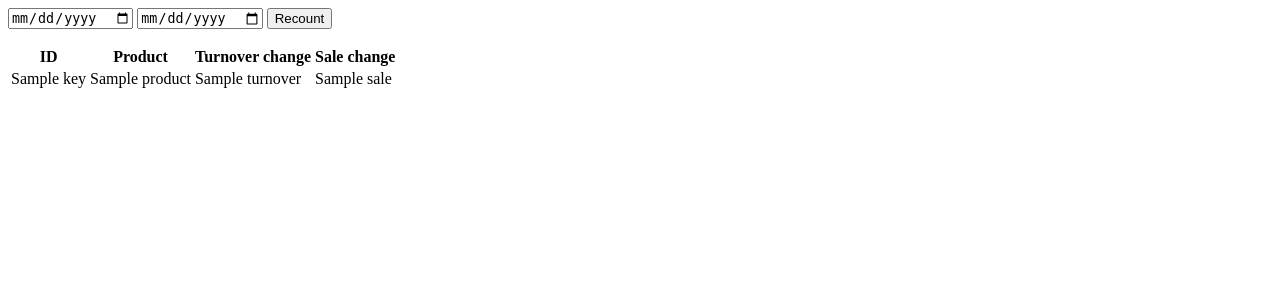
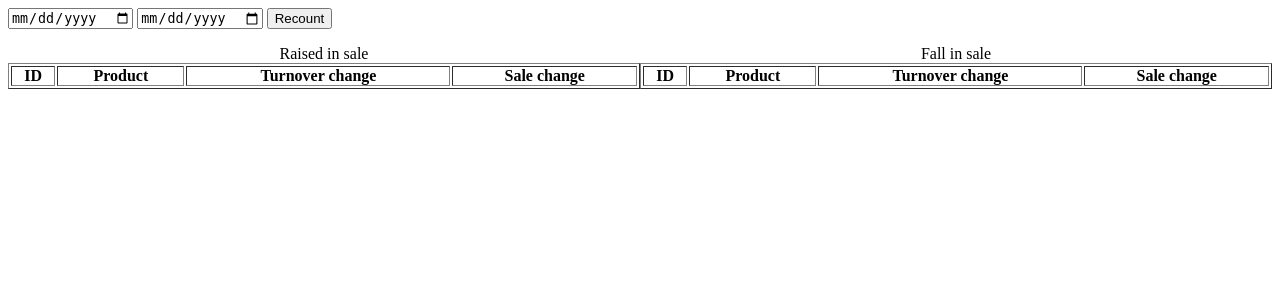
Before and after one commit to vzhufk/UsingDataWizAPI, a Django app: template templates/sale.html in a window 1280 px wide. Shown: the top 300 px of the page. Run offline with Django 3.2, Linux system fonts and the light colour scheme; the template is opened without the code that fills it: most values are stand-ins (such as "Sample title", 1, 10 or a date in 2020); lists and menus that the app fills with data are empty.

Commit message:
Cache and Doc

```diff
--- a/templates/sale.html
+++ b/templates/sale.html
@@ -10,7 +10,8 @@
         <input name="date_to" type="date" value="{{ date_to }}">
         <button type="submit">Recount</button>
     </form>
-    <table>
+    <table border="1" cellpadding="0" cellspacing="2" style="width:50%;float:left" >
+    <caption>Raised in sale</caption>
         <tr>
             <th>ID</th>
             <th>Product</th>
@@ -18,12 +19,33 @@
             <th>Sale change</th>
         </tr>
         {%  for key, value in data.items %}
+            {% if value.sale > 0 %}
+                <tr>
+                    <td>{{key}}</td>
+                    <td>{{value.product.product_name}}</td>
+                    <td>{{value.turnover}}</td>
+                    <td>{{value.sale}}</td>
+                </tr>
+            {% endif %}
+        {% endfor %}
+    </table>
+    <table border="1" cellpadding="0" cellspacing="2" style="width:50%;float:left" >
+    <caption>Fall in sale</caption>
         <tr>
-            <td>{{key}}</td>
-            <td>{{value.product.product_name}}</td>
-            <td>{{value.turnover}}</td>
-            <td>{{value.sale}}</td>
+            <th>ID</th>
+            <th>Product</th>
+            <th>Turnover change</th>
+            <th>Sale change</th>
         </tr>
+        {%  for key, value in data.items %}
+            {% if value.sale < 0 %}
+                <tr>
+                    <td>{{key}}</td>
+                    <td>{{value.product.product_name}}</td>
+                    <td>{{value.turnover}}</td>
+                    <td>{{value.sale}}</td>
+                </tr>
+            {% endif %}
         {% endfor %}
     </table>
     </body>
```
